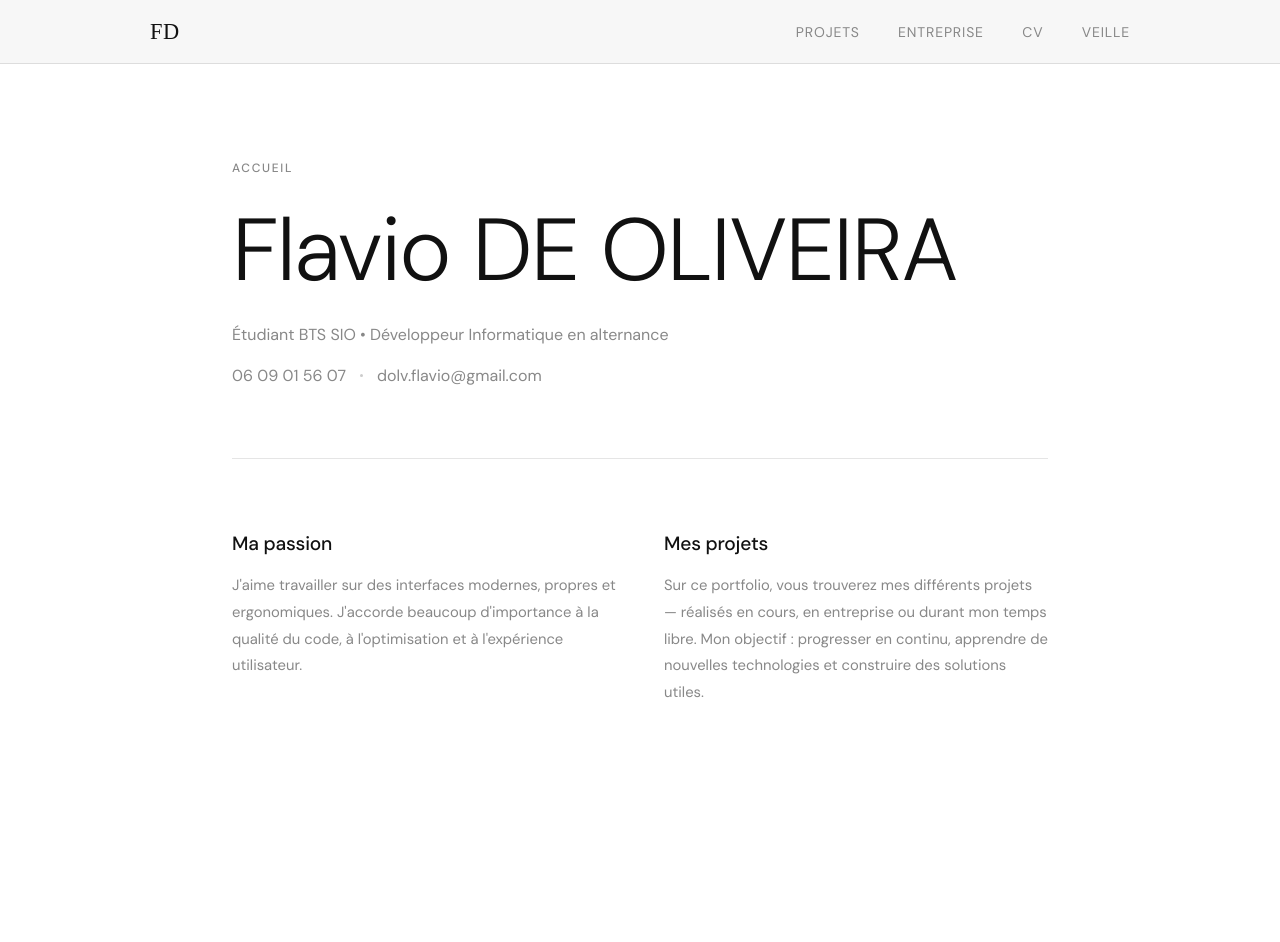
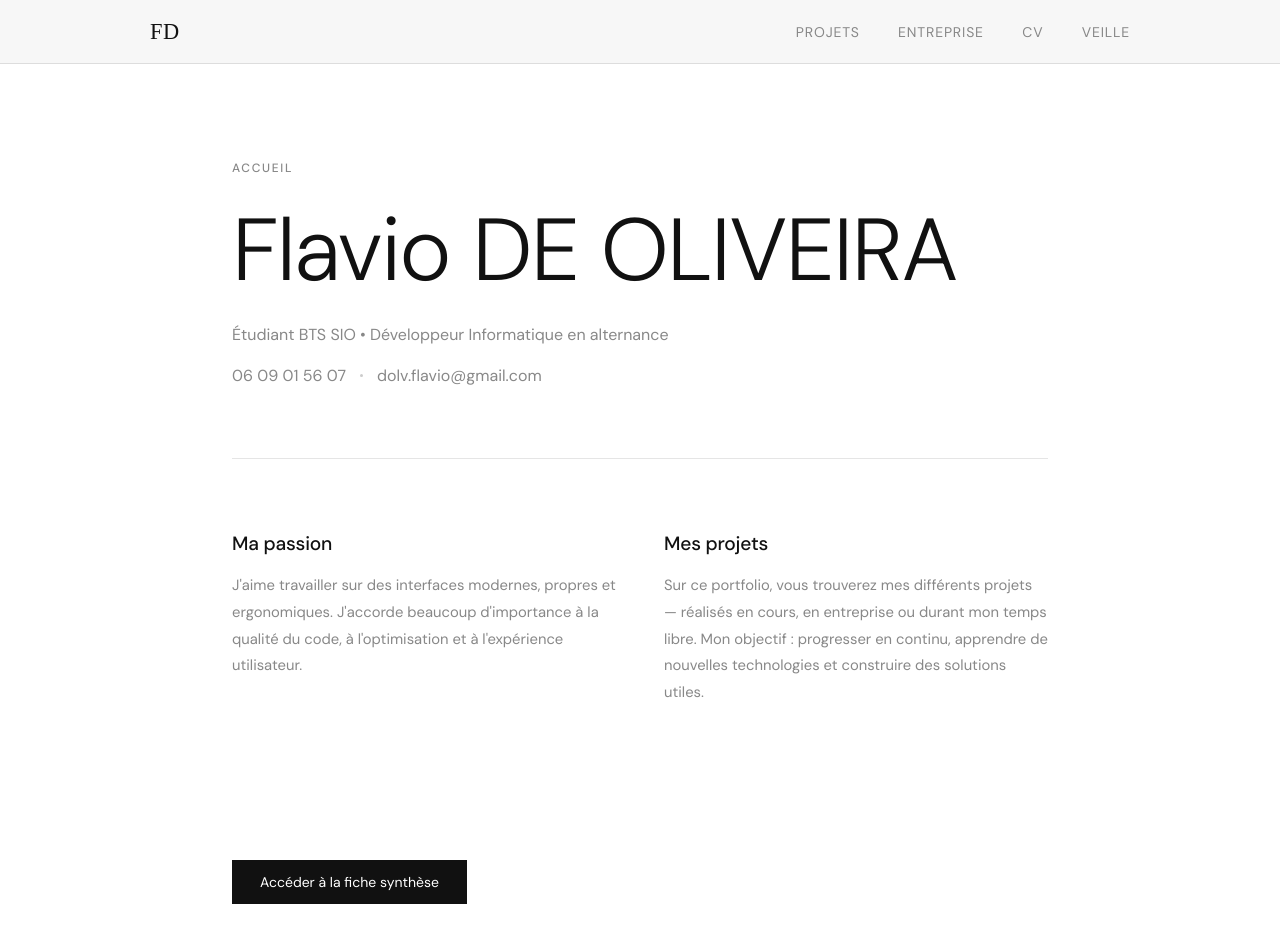
Before and after one commit to flaviodlv/portfolio, a Nuxt app: page / in a window 1280 px wide. Shown: the top 942 px of the page. Before the commit the page ends 800 px from the top, so only its background shows below. Built offline with nearby package versions, Linux system fonts and the light colour scheme.

Commit message:
added button on index

```diff
--- a/pages/index.vue
+++ b/pages/index.vue
@@ -37,6 +37,11 @@
         </div>
       </div>
     </section>
+
+    <section class="pdf-section">
+      <a href="/FICHE_SYNTHESE.pdf" target="_blank" class="veille-link">Accéder à la fiche synthèse</a>
+    </section>
+
   </div>
 </template>
 
@@ -93,6 +98,7 @@ defineOptions({ name: "HomePage" });
   font-size: 1rem;
   transition: color 0.2s;
 }
+
 .hero-contact a:hover {
   color: var(--ink);
 }
@@ -149,6 +155,12 @@ defineOptions({ name: "HomePage" });
   line-height: 1.8;
 }
 
+.pdf-section {
+  max-width: 960px;
+  margin: 0 auto;
+  padding: 72px 72px;
+}
+
 .cta {
   max-width: 960px;
   margin: 0 auto;
@@ -179,6 +191,7 @@ defineOptions({ name: "HomePage" });
   letter-spacing: 0.02em;
   transition: background 0.2s;
 }
+
 .cta-btn:hover {
   background: #333333;
 }
@@ -187,16 +200,24 @@ defineOptions({ name: "HomePage" });
   .hero {
     padding: 60px 24px 0;
   }
+
   .hero-name {
     font-size: 2.6rem;
   }
+
   .about {
     padding: 48px 24px;
   }
+
   .about-grid {
     grid-template-columns: 1fr;
     gap: 36px;
   }
+
+  .pdf-section {
+    padding: 48px 24px;
+  }
+
   .cta {
     padding: 36px 24px 60px;
     flex-direction: column;
@@ -204,4 +225,22 @@ defineOptions({ name: "HomePage" });
     gap: 20px;
   }
 }
+
+.veille-link {
+  display: inline-flex;
+  align-items: center;
+  gap: 10px;
+  padding: 13px 28px;
+  background: var(--ink);
+  color: #ffffff;
+  text-decoration: none;
+  font-size: 0.875rem;
+  transition: background 0.2s;
+  margin-top: 10px;
+  margin-right: 10px;
+}
+
+.veille-link:hover {
+  background: #555555;
+}
 </style>
```
Also changed, not shown: 1 other file (tests, documents, lock files or other folders).
